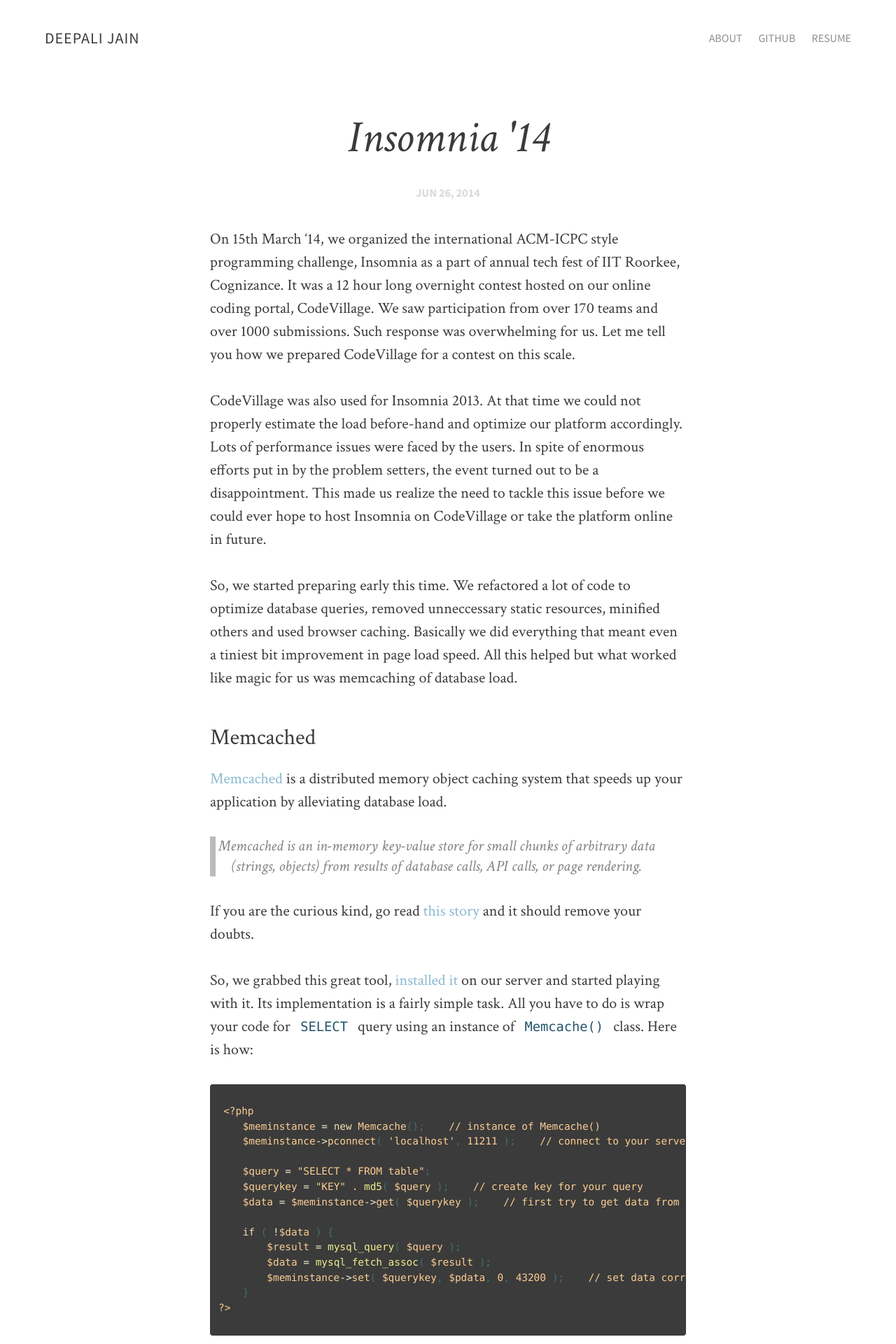
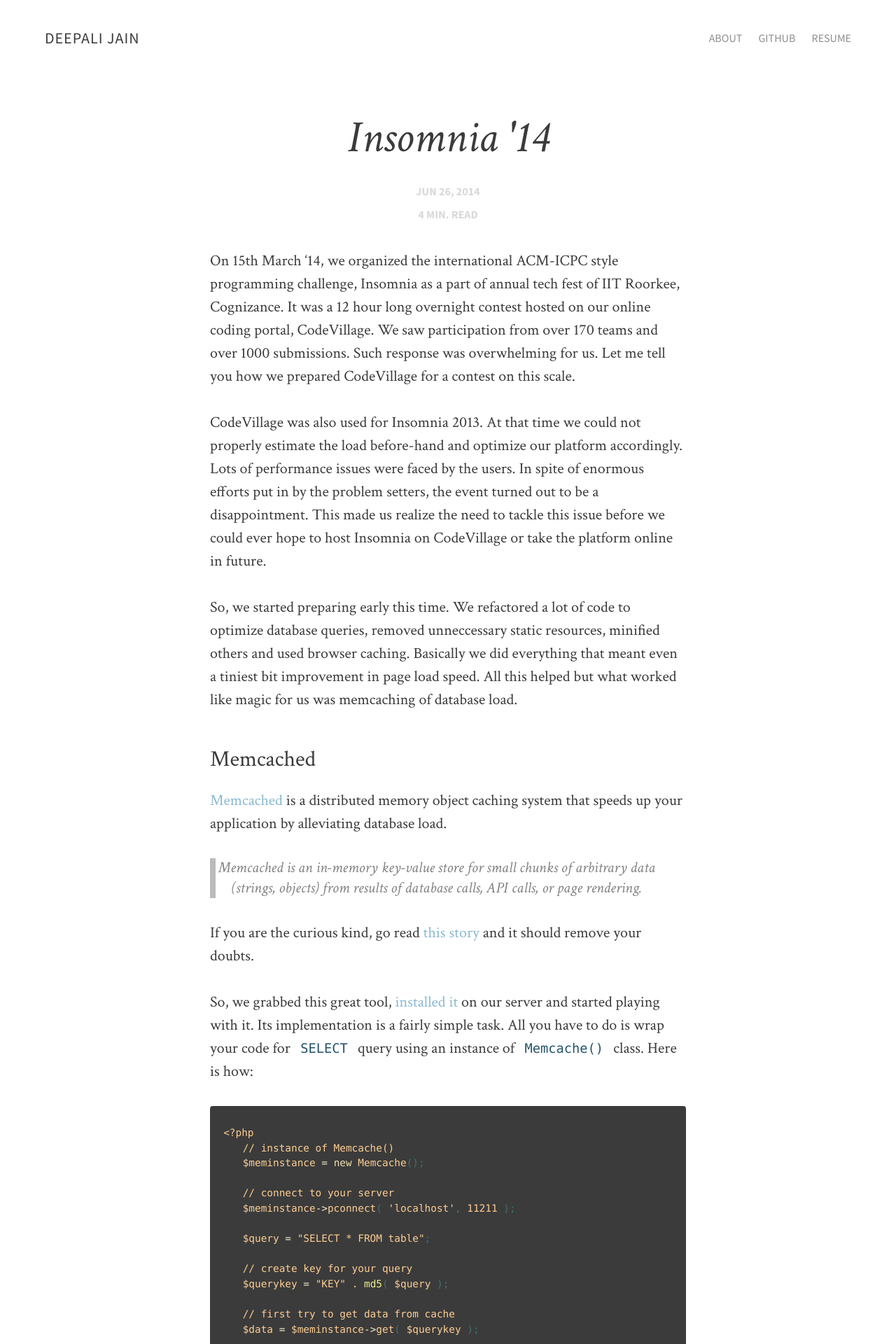
Before and after one commit to jaindeepali/jaindeepali.github.com, a Jekyll site: the page built from _posts/2014-06-26-Insomnia.md, in a window 1280 px wide. Shown: the top 1920 px of the page at 70% size. Built offline with Jekyll 4.4.1, drawn with Linux system fonts in a browser that asks for light colours; comment, search, counter and statistics services are not loaded; some of the changed text lies outside the part shown.

Commit message:
Add post read time

```diff
--- a/_includes/footer.html
+++ b/_includes/footer.html
@@ -35,6 +35,20 @@
 
   <!-- Custom JS -->
   <script src="{{ site.url }}/assets/js/scripts.js"></script>
+  {% if page.category == 'articles' %}
+    <!-- <script src="{{ site.url }}/assets/js/reading-time.js"></script> -->
+    <script>
+      var wordsPerMinute = 180;
+      var numberOfWords = {{ content | number_of_words }};
+      var timeInMinutes = numberOfWords / wordsPerMinute;
+      timeInMinutes = Math.ceil(timeInMinutes);
+
+      if(timeInMinutes == 1)
+          document.getElementsByClassName('read-time')[0].innerHTML = '1 min. read';
+      else
+          document.getElementsByClassName('read-time')[0].innerHTML = timeInMinutes + ' min. read';
+    </script>
+  {% endif %}
 
 
   </body>
--- a/_layouts/post-light-feature.html
+++ b/_layouts/post-light-feature.html
@@ -20,6 +20,7 @@
           <hgroup>
             <h1>{{page.title}}</h1>
             <p class="date">{{page.date | date: "%b %d, %Y" }}</p>
+            <p class="read-time"></p>
             <p class="intro">{% if page.description %}{{ page.description }}{% else %}{{ page.tagline }}{% endif %}</p>
           </hgroup>
         </header>
--- a/_layouts/post-no-feature.html
+++ b/_layouts/post-no-feature.html
@@ -20,6 +20,7 @@
           <hgroup>
             <h1>{{page.title}}</h1>
             <p class="date">{{page.date | date: "%b %d, %Y" }}</p>
+            <p class="read-time"></p>
             <p class="intro">{% if page.description %}{{ page.description }}{% else %}{{ page.tagline }}{% endif %}</p>
           </hgroup>
         </header>
--- a/_layouts/post.html
+++ b/_layouts/post.html
@@ -16,6 +16,7 @@
           <hgroup>
             <h1>{{page.title}}</h1>
             <p class="date">{{page.date | date: "%b %d, %Y" }}</p>
+            <p class="read-time"></p>
             <p class="intro">{% if page.description %}{{ page.description }}{% else %}{{ page.tagline }}{% endif %}</p>
           </hgroup>
         </header>
--- a/_posts/2014-06-26-Insomnia.md
+++ b/_posts/2014-06-26-Insomnia.md
@@ -24,17 +24,27 @@ So, we grabbed this great tool, [installed it](http://memcached.org/downloads) o
 
 {% highlight php startline=true%}
 <?php
-    $meminstance = new Memcache();    // instance of Memcache()
-    $meminstance->pconnect( 'localhost', 11211 );    // connect to your server
+    // instance of Memcache()
+    $meminstance = new Memcache();
+
+    // connect to your server
+    $meminstance->pconnect( 'localhost', 11211 );
 
     $query = "SELECT * FROM table";
-    $querykey = "KEY" . md5( $query );    // create key for your query
-    $data = $meminstance->get( $querykey );    // first try to get data from cache
+
+    // create key for your query
+    $querykey = "KEY" . md5( $query );
+
+    // first try to get data from cache
+    $data = $meminstance->get( $querykey );
 
     if ( !$data ) {
+        // if the data was not present in cache, fetch it from the database
         $result = mysql_query( $query );
         $data = mysql_fetch_assoc( $result );
-        $meminstance->set( $querykey, $pdata, 0, 43200 );    // set data corresponding to the key for a specified time
+
+        // and save data corresponding to the key in cache for a specified time
+        $meminstance->set( $querykey, $pdata, 0, 43200 );
     }
 ?>
 {% endhighlight %}
--- a/assets/css/i.css
+++ b/assets/css/i.css
@@ -727,14 +727,19 @@ header.site-header nav ul li a:hover {
   width: 100%;
   margin-top: 0;
 }
-.article header hgroup .date {
+.article header hgroup .date, .read-time {
   font-family: "Source Sans Pro", "Open Sans", "Helvetica Neue", "Arial", sans-serif;
   font-size: 16px;
   font-weight: bold;
   color: #d9d9d9;
   text-transform: uppercase;
-  margin-top: 22px;
+  margin-top: 20px;
+  margin-bottom: 0px;
 }
+.read-time {
+  margin: 0px;
+}
+
 .article header .intro {
   text-align: left;
 }
```
